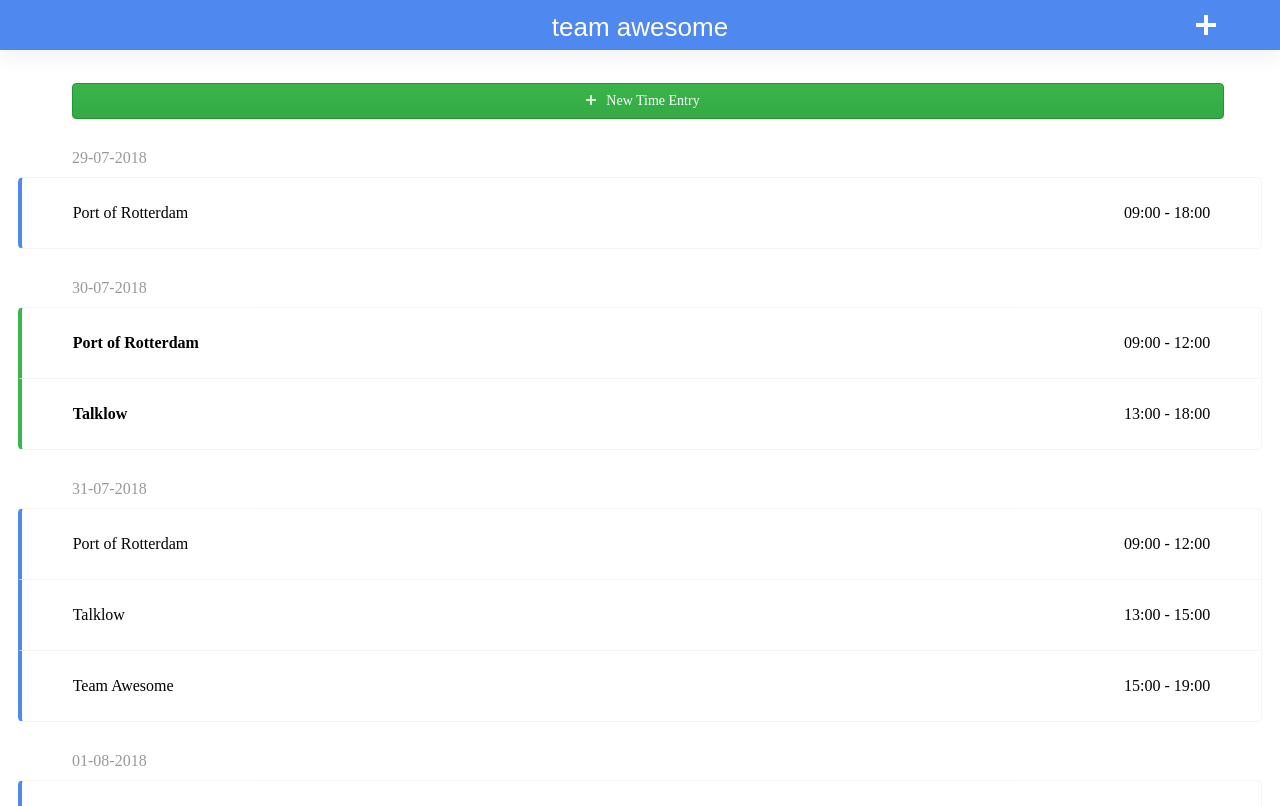
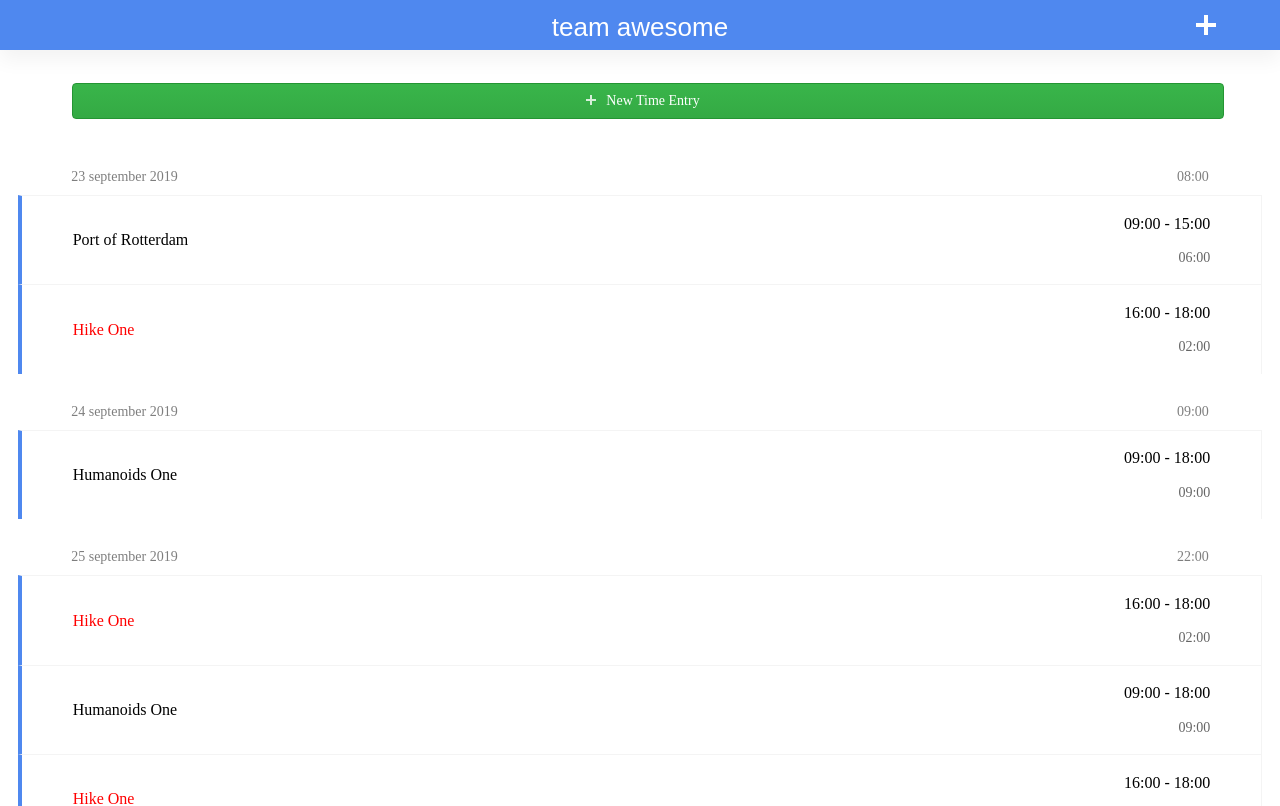
Before and after one commit to humanoidsbv/team-awesome-bob, a Next.js app: page / in a window 1280 px wide. Shown: the top 806 px of the page. Built offline with nearby package versions, Linux system fonts and the light colour scheme.

Commit message:
"Add mapping, filtering and reducing time entries based on Date and Reducing their durations"

```diff
--- /dev/null
+++ b/src/components/DateRegistry.styled.ts
@@ -0,0 +1,11 @@
+import styled from "styled-components";
+
+export const DateRegistry = styled.div`
+  display: flex;
+  justify-content: space-between;
+  > p {
+    margin: 30px 5% 10px 5%;
+    font-size: 14px;
+    opacity: 0.5;
+  }
+`;
--- /dev/null
+++ b/src/components/DateRegistry.tsx
@@ -0,0 +1,14 @@
+/* eslint-disable react/jsx-one-expression-per-line */
+import React from "react";
+
+import * as Styled from "./DateRegistry.styled";
+
+interface DateRegistryProps {
+  children: any;
+}
+
+function DateRegistry({ children }: DateRegistryProps) {
+  return <Styled.DateRegistry>{children}</Styled.DateRegistry>;
+}
+
+export default DateRegistry;
--- a/src/components/TimeEntry.styled.ts
+++ b/src/components/TimeEntry.styled.ts
@@ -16,14 +16,27 @@
   border-left-width: 4px;
   border-bottom-width: 0;
 
+  > p {
+    ${(props) => (props.client === "Hike One" ? "color: red;" : "color: black;")};
+  }
+
+  div {
+    display: flex;
+    flex-flow: column wrap;
+    justify-content: center;
+
+    p {
+      margin: 10% 0;
+      text-align: right;
+
+      :last-child {
+        font-size: 14px;
+        opacity: 0.6;
+      }
+    }
+  }
+
   :hover {
     background-color: #4f88ef10;
   }
-  ${(props) =>
-    props.firstChild ? "border-top-left-radius: 5px; border-top-right-radius: 5px;" : ""};
-
-  ${(props) =>
-    props.lastChild
-      ? "margin-bottom: 30px; border-bottom-left-radius: 5px; border-bottom-right-radius: 5px; border-bottom-width: 1px;"
-      : ""};
 `;
--- a/src/components/TimeEntry.tsx
+++ b/src/components/TimeEntry.tsx
@@ -4,20 +4,36 @@
 import * as Styled from "./TimeEntry.styled";
 
 interface TimeEntryProps {
+  client?: string;
   firstChild?: boolean;
   lastChild?: boolean;
   isToday?: boolean;
-  children: React.ReactElement | React.ReactElement[];
+  timeRegistration: string;
+  duration: string;
+  children?: React.ReactElement | React.ReactElement[];
 }
 
 function TimeEntry({
+  client,
   firstChild,
   lastChild,
   isToday,
+  timeRegistration,
+  duration,
   children,
 }: TimeEntryProps): React.ReactElement {
   return (
-    <Styled.TimeEntry firstChild={firstChild} lastChild={lastChild} isToday={isToday}>
+    <Styled.TimeEntry
+      client={client}
+      firstChild={firstChild}
+      lastChild={lastChild}
+      isToday={isToday}
+    >
+      <p>{client}</p>
+      <div>
+        <p>{timeRegistration}</p>
+        <p>{duration}</p>
+      </div>
       {children}
     </Styled.TimeEntry>
   );
--- /dev/null
+++ b/src/components/TimeTable.styled.ts
@@ -0,0 +1,3 @@
+import styled from "styled-components";
+
+export const TimeTable = styled.div``;
--- a/src/components/TimeTable.tsx
+++ b/src/components/TimeTable.tsx
@@ -1,76 +1,72 @@
+/* eslint-disable react/jsx-one-expression-per-line */
 import React from "react";
 
+import { mockData } from "../mockData";
+
 import TimeEntry from "./TimeEntry";
-import TimeTableDate from "./TimeTableDate";
+import DateRegistry from "./DateRegistry";
+
+import * as Styled from "./TimeTable.styled";
 
 function TimeTable() {
-  return (
-    <>
-      <TimeTableDate>
-        <p>29-07-2018</p>
-        <TimeEntry firstChild lastChild>
-          <p>Port of Rotterdam</p>
-          <p>09:00 - 18:00</p>
-        </TimeEntry>
-      </TimeTableDate>
+  const dateDisplay = { day: "numeric", month: "long", year: "numeric" };
 
-      <TimeTableDate isToday>
-        <p>30-07-2018</p>
-        <TimeEntry firstChild>
-          <p>Port of Rotterdam</p>
-          <p>09:00 - 12:00</p>
-        </TimeEntry>
-        <TimeEntry lastChild>
-          <p>Talklow</p>
-          <p>13:00 - 18:00</p>
-        </TimeEntry>
-      </TimeTableDate>
+  let previousDate = new Date();
 
-      <TimeTableDate>
-        <p>31-07-2018</p>
-        <TimeEntry firstChild>
-          <p>Port of Rotterdam</p>
-          <p>09:00 - 12:00</p>
-        </TimeEntry>
-        <TimeEntry>
-          <p>Talklow</p>
-          <p>13:00 - 15:00</p>
-        </TimeEntry>
-        <TimeEntry lastChild>
-          <p>Team Awesome</p>
-          <p>15:00 - 19:00</p>
-        </TimeEntry>
-      </TimeTableDate>
+  const allEntries = mockData.timeentries.map((timeEntry) => {
+    const startDateTime = new Date(timeEntry.startTimestamp);
+    const endDateTime = new Date(timeEntry.stopTimestamp);
 
-      <TimeTableDate>
-        <p>01-08-2018</p>
-        <TimeEntry firstChild>
-          <p>Port of Rotterdam</p>
-          <p>09:00 - 18:00</p>
-        </TimeEntry>
-        <TimeEntry>
-          <p>Port of Rotterdam</p>
-          <p>09:00 - 18:00</p>
-        </TimeEntry>
-        <TimeEntry lastChild>
-          <p>Port of Rotterdam</p>
-          <p>09:00 - 18:00</p>
-        </TimeEntry>
-      </TimeTableDate>
+    const startTime = startDateTime.toLocaleTimeString("nl-NL", {
+      hour: "2-digit",
+      minute: "2-digit",
+    });
+    const endTime = endDateTime.toLocaleTimeString("nl-NL", {
+      hour: "2-digit",
+      minute: "2-digit",
+    });
 
-      <TimeTableDate>
-        <p>02-08-2018</p>
-        <TimeEntry firstChild>
-          <p>Port of Rotterdam</p>
-          <p>09:00 - 18:00</p>
-        </TimeEntry>
-        <TimeEntry lastChild>
-          <p>Port of Rotterdam</p>
-          <p>09:00 - 18:00</p>
-        </TimeEntry>
-      </TimeTableDate>
-    </>
-  );
+    const timeRegistration = `${startTime} - ${endTime}`;
+    const durationAsNumber = endDateTime.getTime() - startDateTime.getTime();
+    const duration = new Date(durationAsNumber).toISOString().substr(11, 5);
+    const { client } = timeEntry;
+
+    if (
+      startDateTime.getFullYear() === previousDate.getFullYear() &&
+      startDateTime.getMonth() === previousDate.getMonth() &&
+      startDateTime.getDay() === previousDate.getDay()
+    ) {
+      return <TimeEntry client={client} timeRegistration={timeRegistration} duration={duration} />;
+    }
+
+    const showDate = startDateTime.toLocaleDateString("nl-NL", dateDisplay);
+    previousDate = startDateTime;
+
+    const entriesOnDate = mockData.timeentries.filter(
+      (entry) =>
+        new Date(entry.startTimestamp).getFullYear() === startDateTime.getFullYear() &&
+        new Date(entry.startTimestamp).getMonth() === startDateTime.getMonth() &&
+        new Date(entry.startTimestamp).getDay() === startDateTime.getDay(),
+    );
+
+    const totalTime = entriesOnDate.reduce((acc, cur) => {
+      return acc + (new Date(cur.stopTimestamp).getTime() - new Date(cur.startTimestamp).getTime());
+    }, 0);
+
+    const totalHours = new Date(totalTime).toISOString().substr(11, 5);
+
+    return (
+      <>
+        <DateRegistry>
+          <p> {showDate} </p>
+          <p> {totalHours} </p>
+        </DateRegistry>
+        <TimeEntry client={client} timeRegistration={timeRegistration} duration={duration} />
+      </>
+    );
+  });
+
+  return <Styled.TimeTable>{allEntries}</Styled.TimeTable>;
 }
 
 export default TimeTable;
--- a/src/components/TimeTableDate.styled.ts
+++ /dev/null
@@ -1,18 +0,0 @@
-import styled from "styled-components";
-
-import { TimeEntry } from "./TimeEntry.styled";
-import { theme } from "../styling/theme";
-
-export const TimeTableDate = styled.div`
-  > p {
-    opacity: 0.4;
-    margin: 10px 5vw;
-    font-size: 16px;
-  }
-  > ${TimeEntry} {
-    ${(props) => (props.isToday ? `border-left-color: ${theme.teamAwesomeGreen}` : "")};
-    > p:first-child {
-      ${(props) => (props.isToday ? "font-weight: bold;" : "")};
-    }
-  }
-`;
--- a/src/components/TimeTableDate.tsx
+++ /dev/null
@@ -1,15 +0,0 @@
-/* eslint-disable react/require-default-props */
-import React from "react";
-
-import * as Styled from "./TimeTableDate.styled";
-
-interface TimeTableDateProps {
-  isToday?: boolean;
-  children: React.ReactElement | React.ReactElement[];
-}
-
-function TimeTableDate({ isToday, children }: TimeTableDateProps) {
-  return <Styled.TimeTableDate isToday={isToday}>{children}</Styled.TimeTableDate>;
-}
-
-export default TimeTableDate;
--- /dev/null
+++ b/src/mockData.ts
@@ -0,0 +1,58 @@
+export const mockData = {
+  timeentries: [
+    {
+      client: "Port of Rotterdam",
+      id: 0.8524250995148186,
+      startTimestamp: "2019-09-23T09:00:00.000Z",
+      stopTimestamp: "2019-09-23T15:00:00.000Z",
+    },
+    {
+      client: "Hike One",
+      id: 1.8524250995148186,
+      startTimestamp: "2019-09-23T16:00:00.000Z",
+      stopTimestamp: "2019-09-23T18:00:00.000Z",
+    },
+    {
+      client: "Humanoids One",
+      id: 2.8524250995148186,
+      startTimestamp: "2019-09-24T09:00:00.000Z",
+      stopTimestamp: "2019-09-24T18:00:00.000Z",
+    },
+    {
+      client: "Hike One",
+      id: 1.8524250995148186,
+      startTimestamp: "2019-09-25T16:00:00.000Z",
+      stopTimestamp: "2019-09-25T18:00:00.000Z",
+    },
+    {
+      client: "Humanoids One",
+      id: 2.8524250995148186,
+      startTimestamp: "2019-09-25T09:00:00.000Z",
+      stopTimestamp: "2019-09-25T18:00:00.000Z",
+    },
+    {
+      client: "Hike One",
+      id: 1.8524250995148186,
+      startTimestamp: "2019-09-25T16:00:00.000Z",
+      stopTimestamp: "2019-09-25T18:00:00.000Z",
+    },
+    {
+      client: "Humanoids One",
+      id: 2.8524250995148186,
+      startTimestamp: "2019-09-25T09:00:00.000Z",
+      stopTimestamp: "2019-09-25T18:00:00.000Z",
+    },
+    {
+      client: "Hike One",
+      id: 1.8524250995148186,
+      startTimestamp: "2019-09-26T16:00:00.000Z",
+      stopTimestamp: "2019-09-26T18:00:00.000Z",
+    },
+    {
+      client: "Humanoids One",
+      id: 2.8524250995148186,
+      startTimestamp: "2019-09-26T09:00:00.000Z",
+      stopTimestamp: "2019-09-26T18:00:00.000Z",
+    },
+  ],
+};
```
